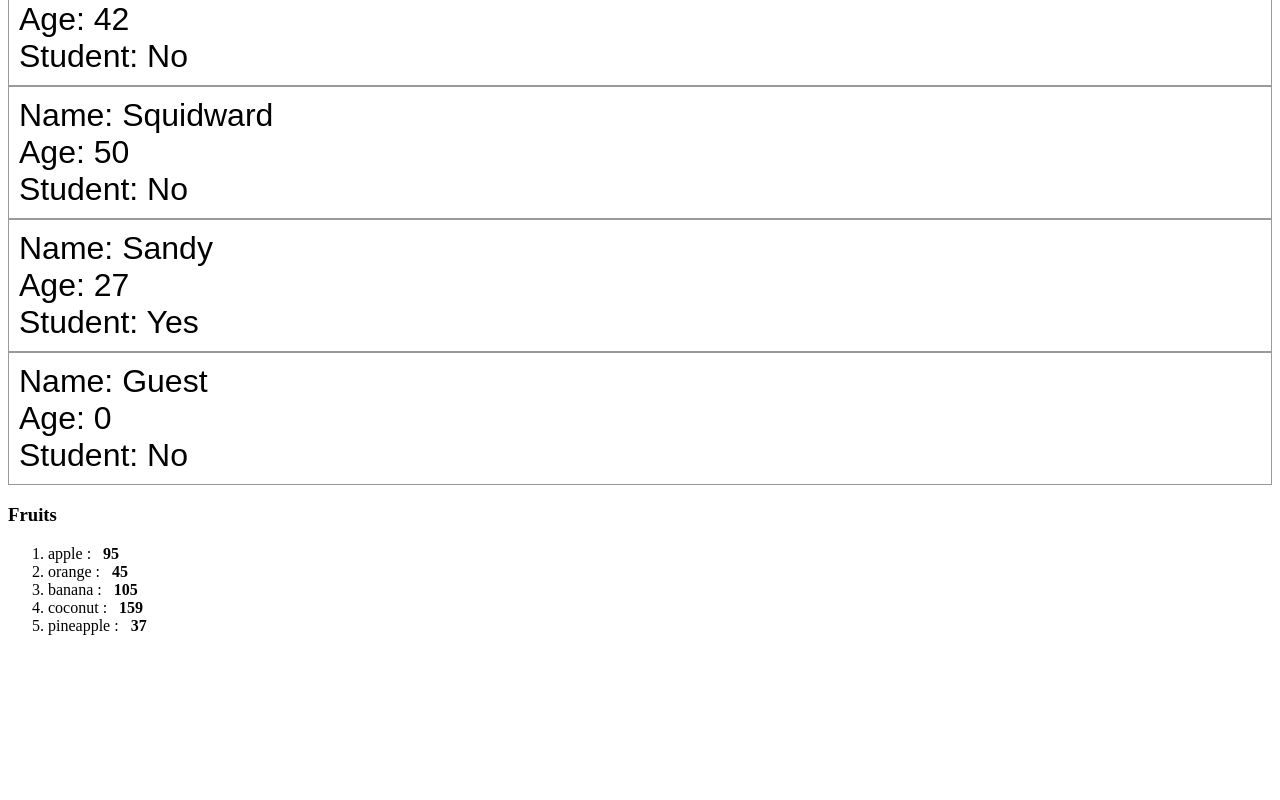
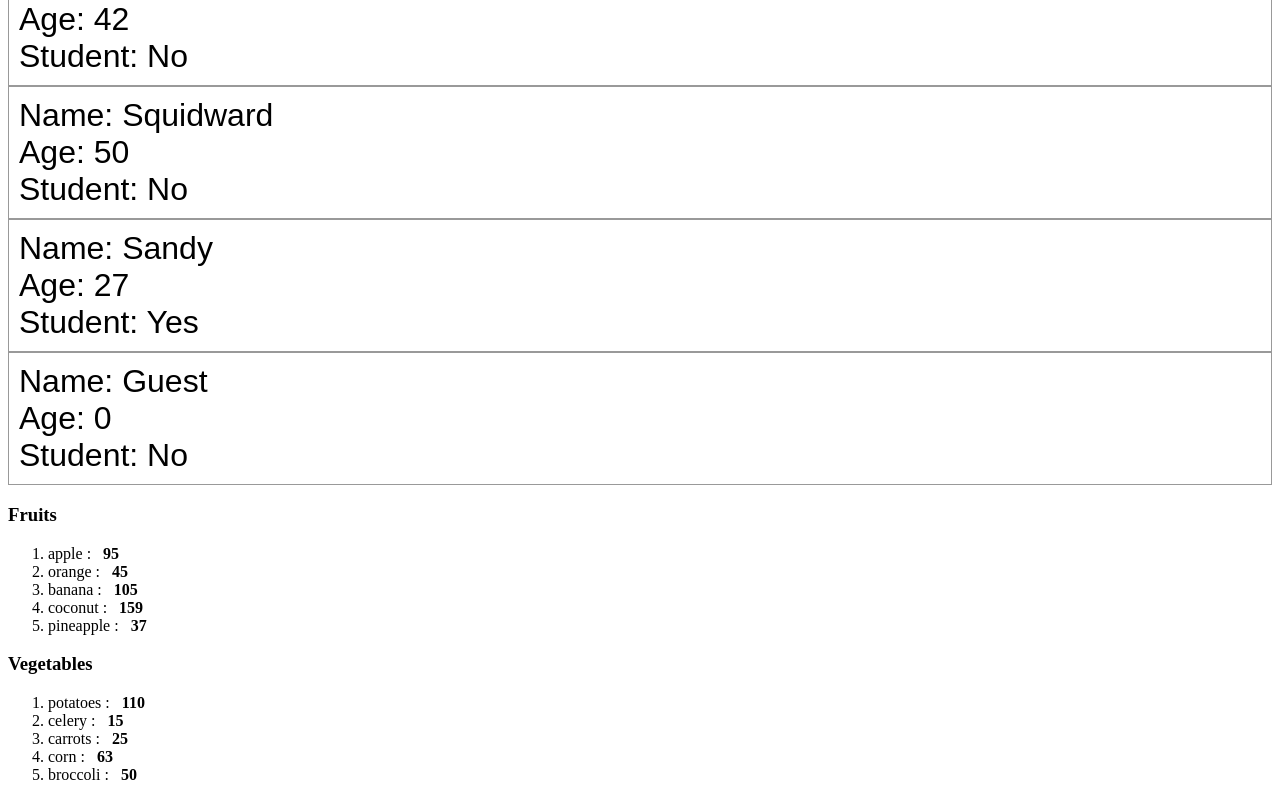
Before and after one commit to MSBandofChoctawIndians/react-template, a React (Vite) app: page / in a window 1280 px wide. Shown: the part 658-1458 px from the top of the page. Before the commit the page ends 1309 px from the top, so only its background shows below. Built offline with nearby package versions, Linux system fonts and the light colour scheme.

Commit message:
Update vegetable list in App component

```diff
--- a/src/App.jsx
+++ b/src/App.jsx
@@ -15,11 +15,11 @@ function App() {
   ]
 
   const vegetables = [
-    { id: 1, name: 'apple', calories: 95 },
-    { id: 2, name: 'orange', calories: 45 },
-    { id: 3, name: 'banana', calories: 105 },
-    { id: 4, name: 'coconut', calories: 159 },
-    { id: 5, name: 'pineapple', calories: 37 }
+    { id: 1, name: 'potatoes', calories: 110 },
+    { id: 2, name: 'celery', calories: 15 },
+    { id: 3, name: 'carrots', calories: 25 },
+    { id: 4, name: 'corn', calories: 63 },
+    { id: 5, name: 'broccoli', calories: 50 }
   ]
 
   return (
@@ -34,6 +34,7 @@ function App() {
       <Student name="Sandy" age={27} isStudent={true} />
       <Student />
       <List items={fruits} category="Fruits" />
+      <List items={vegetables} category="Vegetables" />
     </>
   )
 }
```
